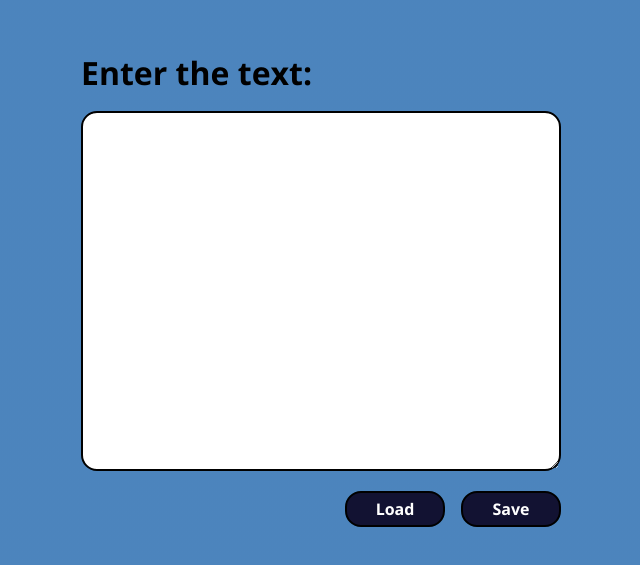
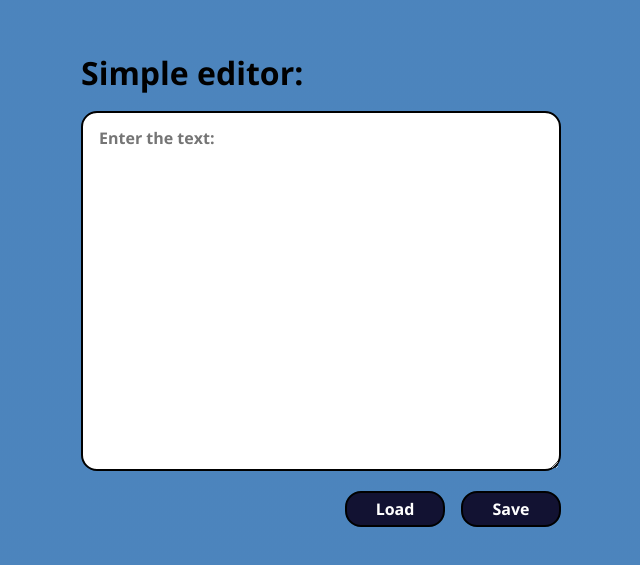
Before and after one commit to dawiddomaradzki/simple-editor, a website: page src/content/index.html in a window 1280 px wide. Shown: the part 141-706 px from the top of the page, without its empty margins (319-959 px from the left). Drawn offline with nearby package versions, Linux system fonts and the light colour scheme; files that its build step writes are made by us from their sources.

Commit message:
final version

```diff
--- a/src/content/index.html
+++ b/src/content/index.html
@@ -14,10 +14,10 @@
   <main>
     <form class="editor">
       <label for="enter">
-        <h1 class="editor__label">Enter the text: </h1><br>
+        <h1 class="editor__label">Simple editor: </h1><br>
       </label>
-      <textarea class="editor__enter editor__enter--js" placeholder="Enter the text:" id="enter"
-        name="enter" autocomplete="off"> </textarea>
+      <textarea class="editor__enter editor__enter--js" id="enter" placeholder="Enter the text:" name="enter"
+        autocomplete="off"></textarea>
       <div class="editor__button">
         <button class="editor__button--click editor__button--load--js" aria-label="Wczytaj"
           onclick="void(0)">Load</button>
--- a/src/scss/main.scss
+++ b/src/scss/main.scss
@@ -50,7 +50,7 @@ body {
 
     &--click {
       height: 36px;
-      width: 100px;
+      min-width: 100px;
       margin-left: 16px;
       border-radius: 16px;
       border: none;
```
Also changed, not shown: Przechwytywanie.PNG.
